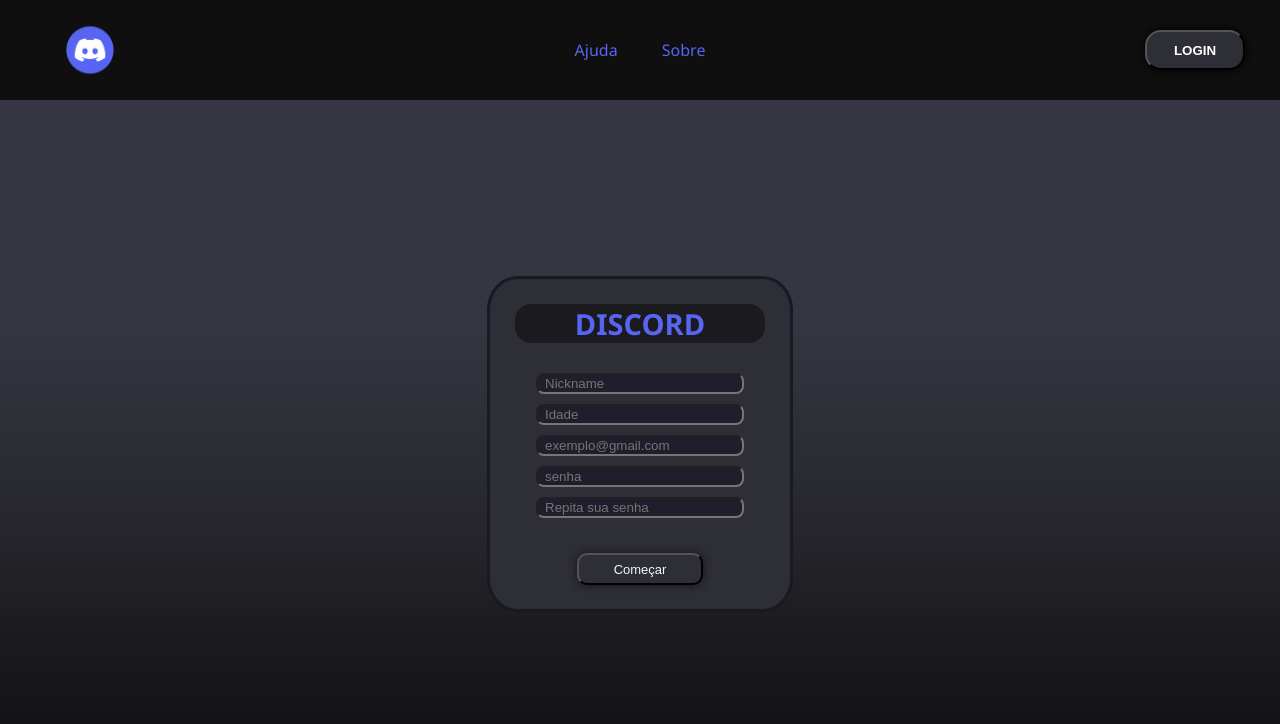
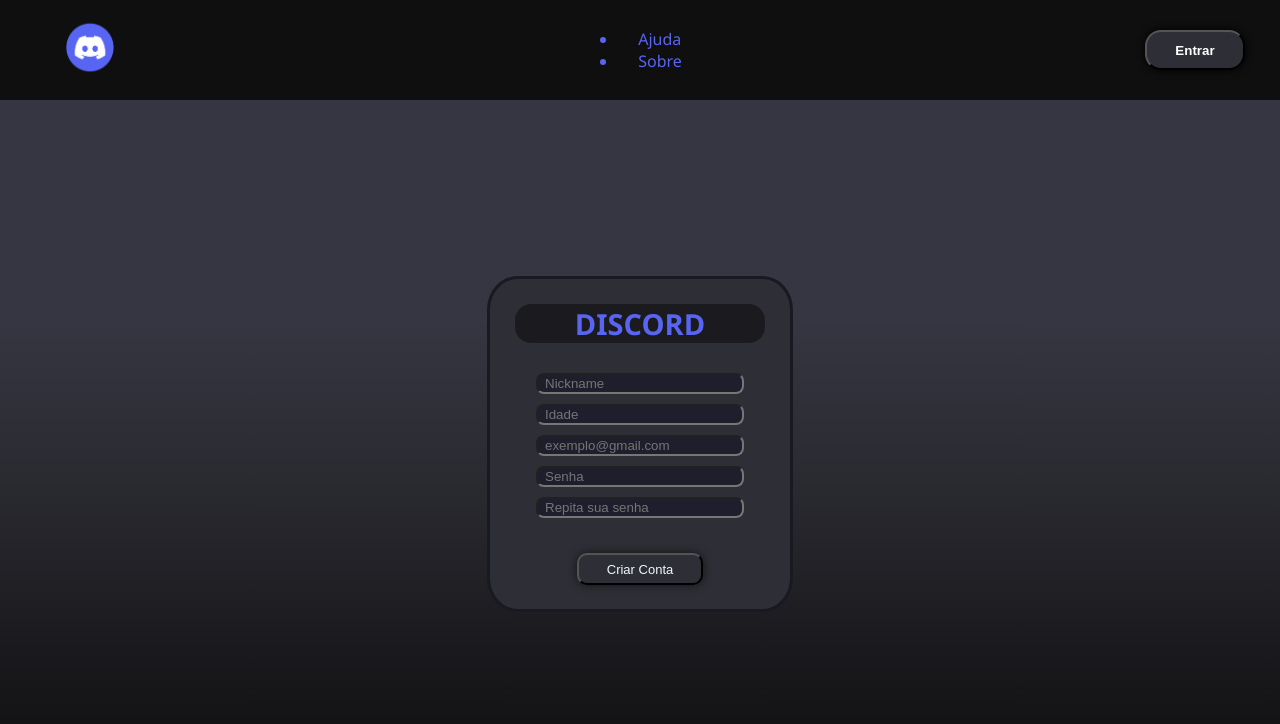
Before and after one commit to enzoromeiro/form_discord, a plain HTML site: page index.html in a window 1280 px wide. Drawn offline with Linux system fonts and the light colour scheme.

Commit message:
melhorando html

```diff
--- a/index.html
+++ b/index.html
@@ -5,17 +5,19 @@
     <meta http-equiv="X-UA-Compatible" content="IE=edge">
     <meta name="viewport" content="width=device-width, initial-scale=1.0">
     <link rel="stylesheet" href="css/style.css">
-    <title>Praticando Pseudo-Classes</title>
+    <title>Cadastro Discord</title>
 </head>
 <body>
     <header>
-        <img src="img/discord.png" alt="logo discord">
-        <nav>
-            <a href="#">Ajuda</a>
-            <a href="#">Sobre</a>
+        <a href="index.html"><img src="img/discord.png" alt="logo discord"></a>
+        <nav class="menu">
+            <ul class="menu">
+                <li><a href="#">Ajuda</a></li>
+                <li><a href="#">Sobre</a></li>
+            </ul>
         </nav>
         <div>
-            <button>LOGIN</button>
+            <button>Entrar</button>
         </div>
     </header>
 
@@ -25,9 +27,9 @@
             <input type="text" placeholder="Nickname"><br>
             <input type="text" placeholder="Idade"><br>
             <input type="email" placeholder="exemplo@gmail.com"><br>
-            <input type="password" placeholder="senha">
+            <input type="password" placeholder="Senha">
             <input type="password" placeholder="Repita sua senha"><br><br>
-            <button type="submit">Começar</button>
+            <button type="submit">Criar Conta</button>
         </form>
     </main>
 
```
